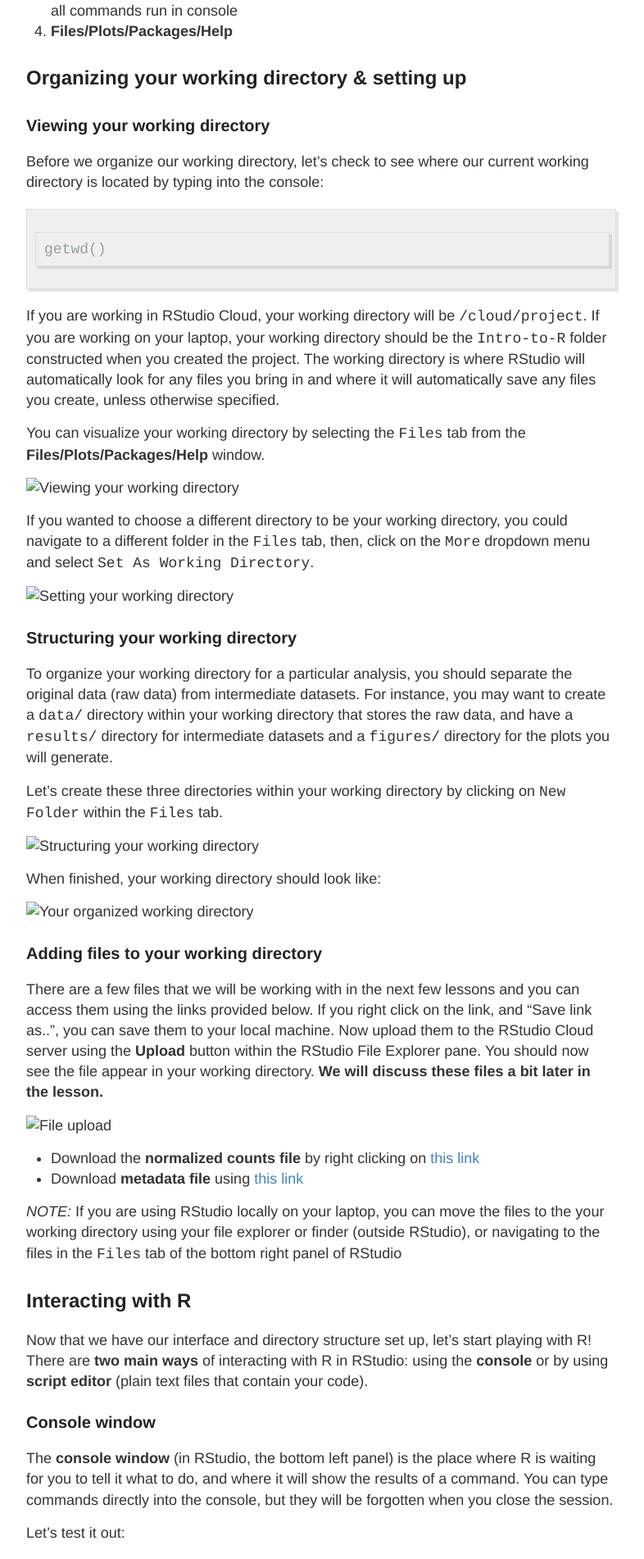
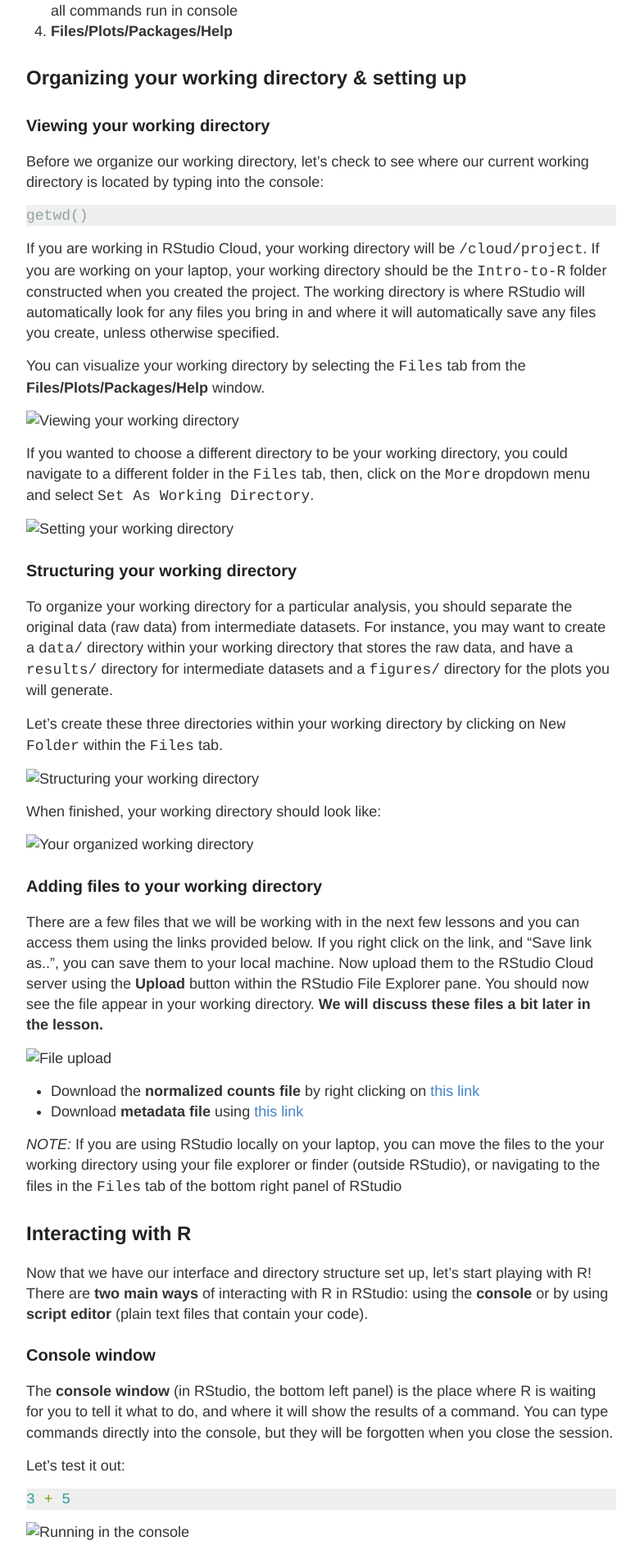
Before and after one commit to andrewguy/Training, a Jekyll site: the page built from Intro_to_R/lessons/01_Intro-to-R.md, in a window 1280 px wide. Shown: the part 2502-4404 px from the top of the page at 82% size, without its empty margins (248-1034 px from the left). Built offline with Jekyll 4.4.1, drawn with Linux system fonts in a browser that asks for light colours; our own code applies the rules of GitHub Pages for plain Markdown files.

Commit message:
update highlights css

```diff
--- a/_sass/_highlights.scss
+++ b/_sass/_highlights.scss
@@ -1,13 +1,6 @@
 
 .highlight {
   background-color: #efefef;
-  padding: 7px 7px 7px 10px;
-  border: 1px solid #ddd;
-  -moz-box-shadow: 3px 3px rgba(0,0,0,0.1);
-  -webkit-box-shadow: 3px 3px rgba(0,0,0,0.1);
-  box-shadow: 3px 3px rgba(0,0,0,0.1);
-  margin: 20px 0 20px 0;
-  overflow: scroll;
 }
 
 code {
```
